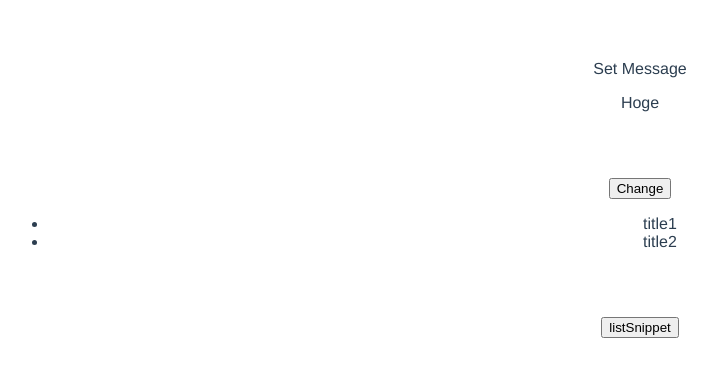
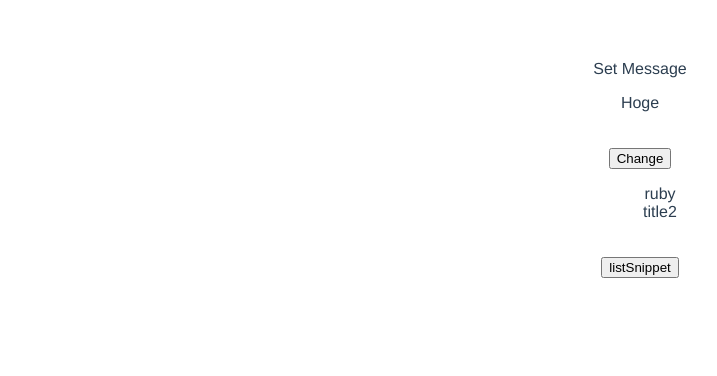
Before and after one commit to Taka2401/Vue.js-Snippet, a Vue app in the folder front/: page / in a window 1280 px wide. Shown: the top 376 px of the page, without its empty margins (0-717 px from the left). Built offline with nearby package versions, Linux system fonts and the light colour scheme.

Commit message:
v-for エラー修正

```diff
--- a/front/src/components/Top.vue
+++ b/front/src/components/Top.vue
@@ -18,7 +18,7 @@ export default {
     return {
       message: 'Hello Vue!',
       message2: 'Hoge',
-      list: [{title:'title1'}, {title:'title2'}]
+      list: [{title:'ruby'}, {title:'title2'}]
     }
   },
   mounted () {
@@ -30,14 +30,14 @@ export default {
     },
     changeMsg() {
       this.message = 'Changed Message'
-      axios.get('/snippets.json')
-      .then(response => (
-          this.message2 = response.data[0]['title']
+      axios.get('http://localhost:3000/snippets.json') // 説明 2.16
+      .then(response => ( // 説明 2.17
+          this.message2 = response.data[2]['title'] // 説明 2.18
         )
       )
     },
     listSnippet() {
-      axios.get('/snippets.json')
+      axios.get('http://localhost:3000/snippets.json')
         .then(response => (
           this.list = response.data
         )
@@ -49,9 +49,10 @@ export default {
 
 <style>
   button {
-    margin-top: 50px;
+    margin-top: 20px;
   }
-  li {
-    margin: 0 auto;
+
+  ul {
+    list-style: none;
   }
 </style>
```
